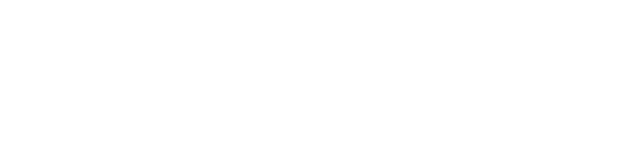
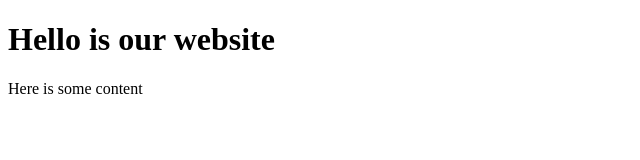
Before and after one commit to VictorSuayEspi/test-coder-coder-youtube, a plain HTML site: page index.html in a window 1280 px wide. Shown: the whole page, without its empty margins (0-640 px from the left). Drawn offline with Linux system fonts and the light colour scheme.

Commit message:
added content to index.html

```diff
--- a/index.html
+++ b/index.html
@@ -6,6 +6,9 @@
     <title>Document</title>
 </head>
 <body>
-
+    <h1>
+        Hello is our website
+    </h1>
+    <p>Here is some content</p>
 </body>
 </html>
```
